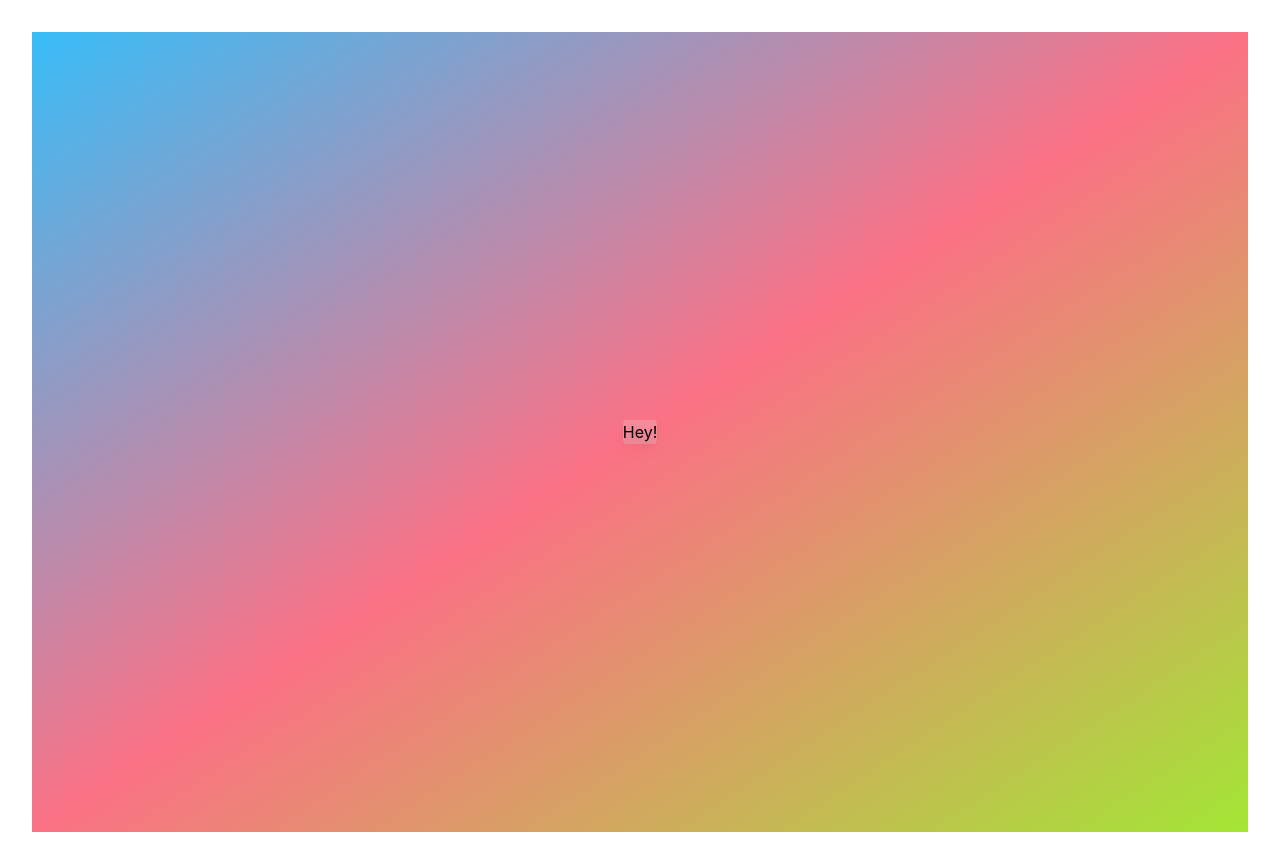
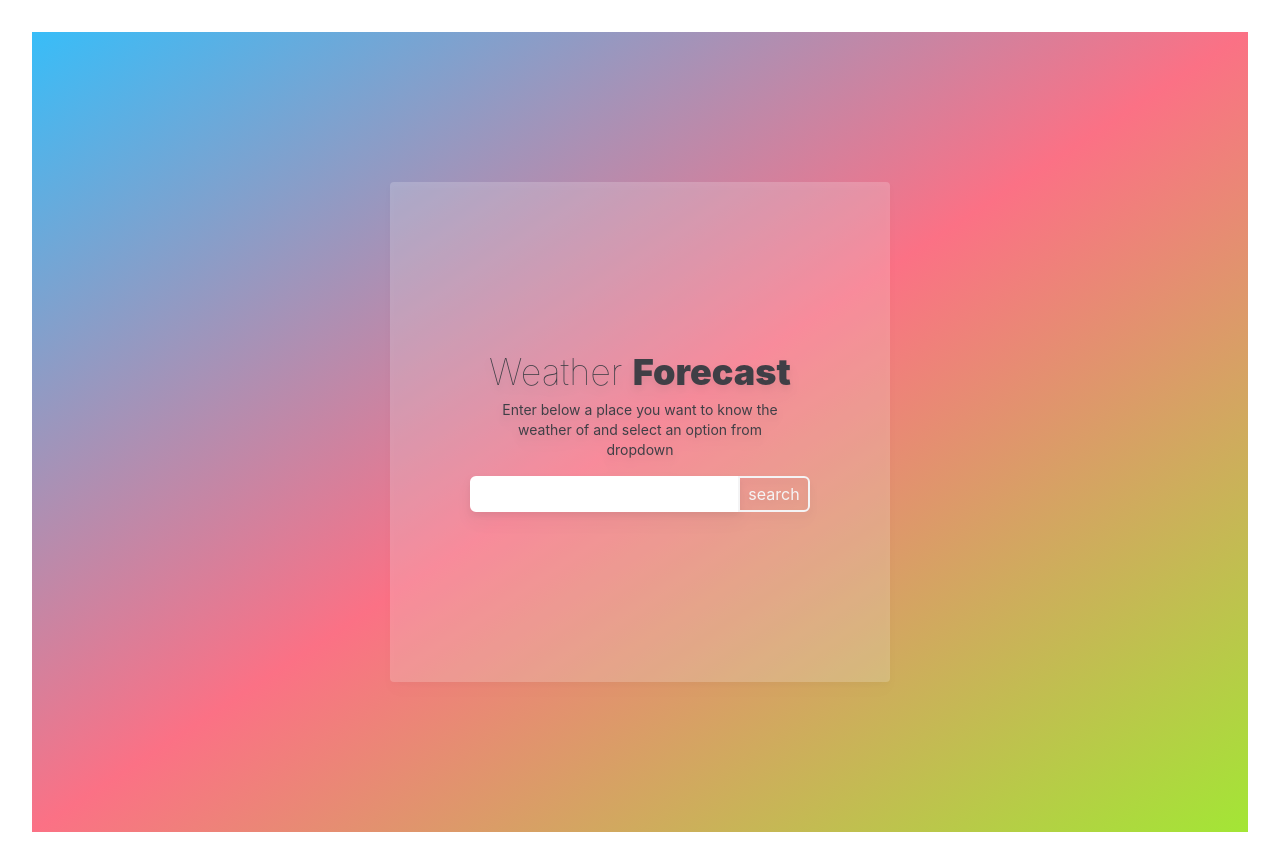
Before and after one commit to iseto/react-typescript-weather-app, a React (Vite) app: page / in a window 1280 px wide. Built offline with nearby package versions, Linux system fonts and the light colour scheme.

Commit message:
add search input and submit button

```diff
--- a/src/App.tsx
+++ b/src/App.tsx
@@ -1,10 +1,34 @@
 import './App.css'
 
 const App = () => {
+  const onInputChange = () => {}
+  const onSubmit = () => {}
   return (
     <main className="flex justify-center items-center bg-gradient-to-br from-sky-400 via-rose-400 to-lime-400 h-[100vh] w-full">
-      <section className="bg-white bg-opacity-20 backdrop-blur-lg drop-shadow-lg rounded">
-        Hey!
+      <section className="w-full md:max-w-[500px] p-4 flex flex-col text-center items-center justify-center md:px-10 lg:p-24 h-full lg:h-[500px] bg-white bg-opacity-20 backdrop-blur-ls rounded drop-shadow-lg text-zinc-700">
+        <h1 className="text-4xl font-thin">
+          Weather <span className="font-black">Forecast</span>
+        </h1>
+        <p className="text-sm mt-2">
+          Enter below a place you want to know the weather of and select an
+          option from dropdown
+        </p>
+
+        <div className="relative flex mt-10 md:mt-4">
+          <input
+            type="text"
+            value={''}
+            className="px-2 py-1 rounded-l-md border-2 border-white"
+            onChange={onInputChange}
+          />
+
+          <button
+            className="rounded-r-md border-2 border-zinc-100 hover:border-zinc-500 hover:text-zinc-500  text-zinc-100 px-2 py-1 cursor-pointer"
+            onClick={onSubmit}
+          >
+            search
+          </button>
+        </div>
       </section>
     </main>
   )
```
